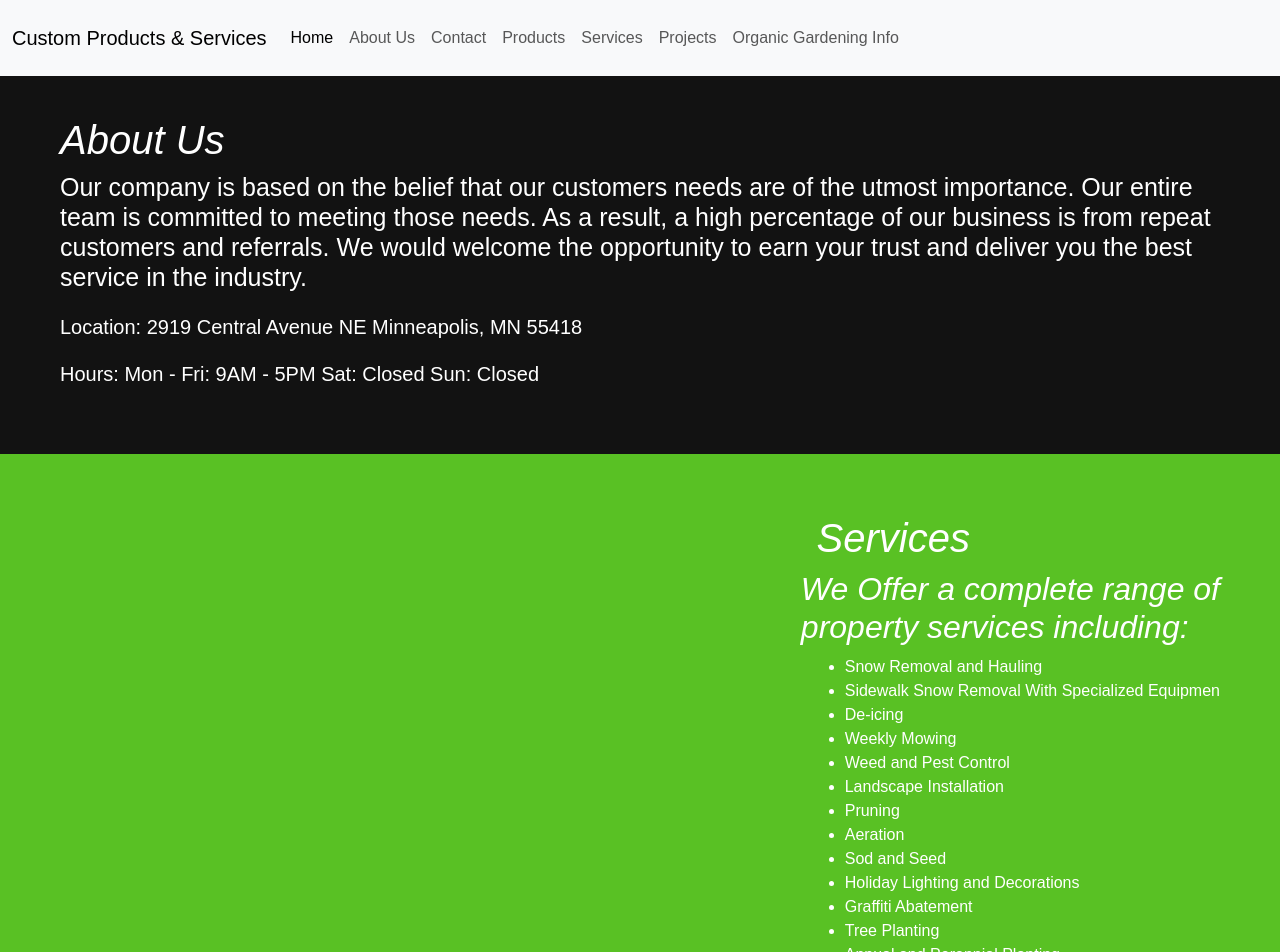
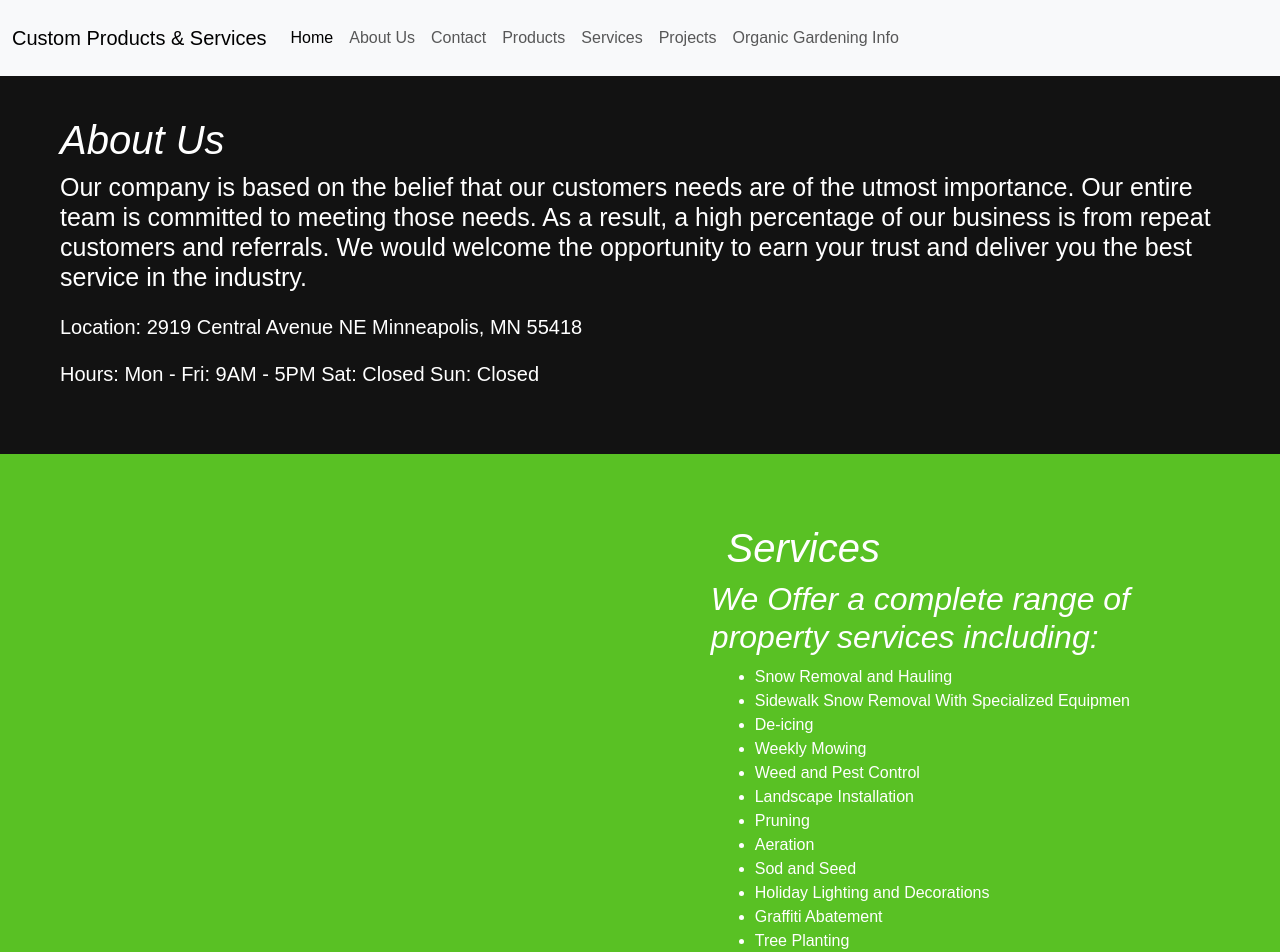
Before and after one commit to MikeAtwood/custom-products, a React (Vite) app: page /services in a window 1280 px wide. Shown: the top 952 px of the page. Built offline with nearby package versions, Linux system fonts and the light colour scheme.

Commit message:
added padding to services

```diff
--- a/src/App.css
+++ b/src/App.css
@@ -48,7 +48,8 @@ nav.navbar {
   justify-content: flex-end;
   align-items: flex-end;
   padding-top: 40px;
-  padding: 60px;
+  padding: 70px;
+  padding-right: 150px;
   background-color: rgb(89, 193, 36);
 }
 
```
